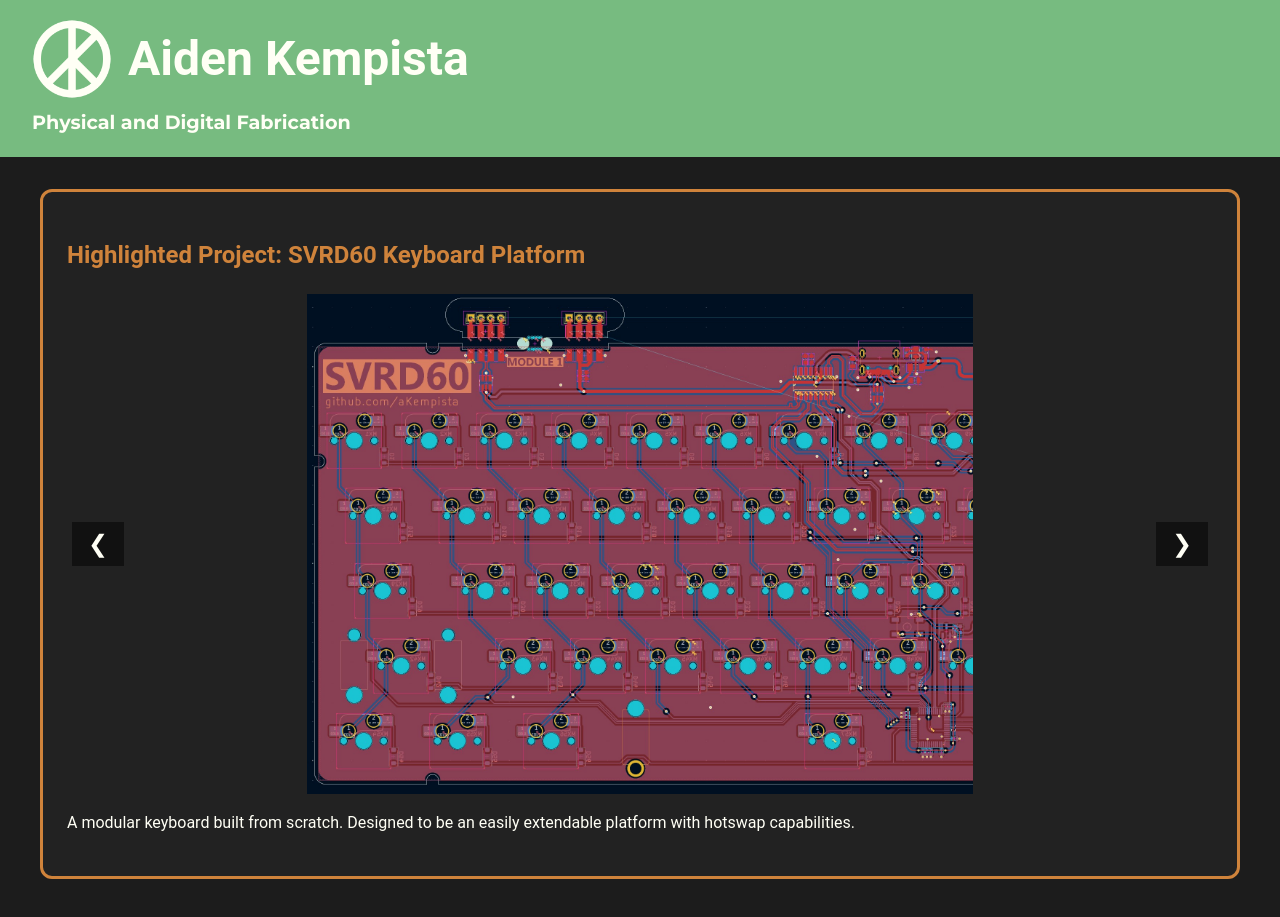
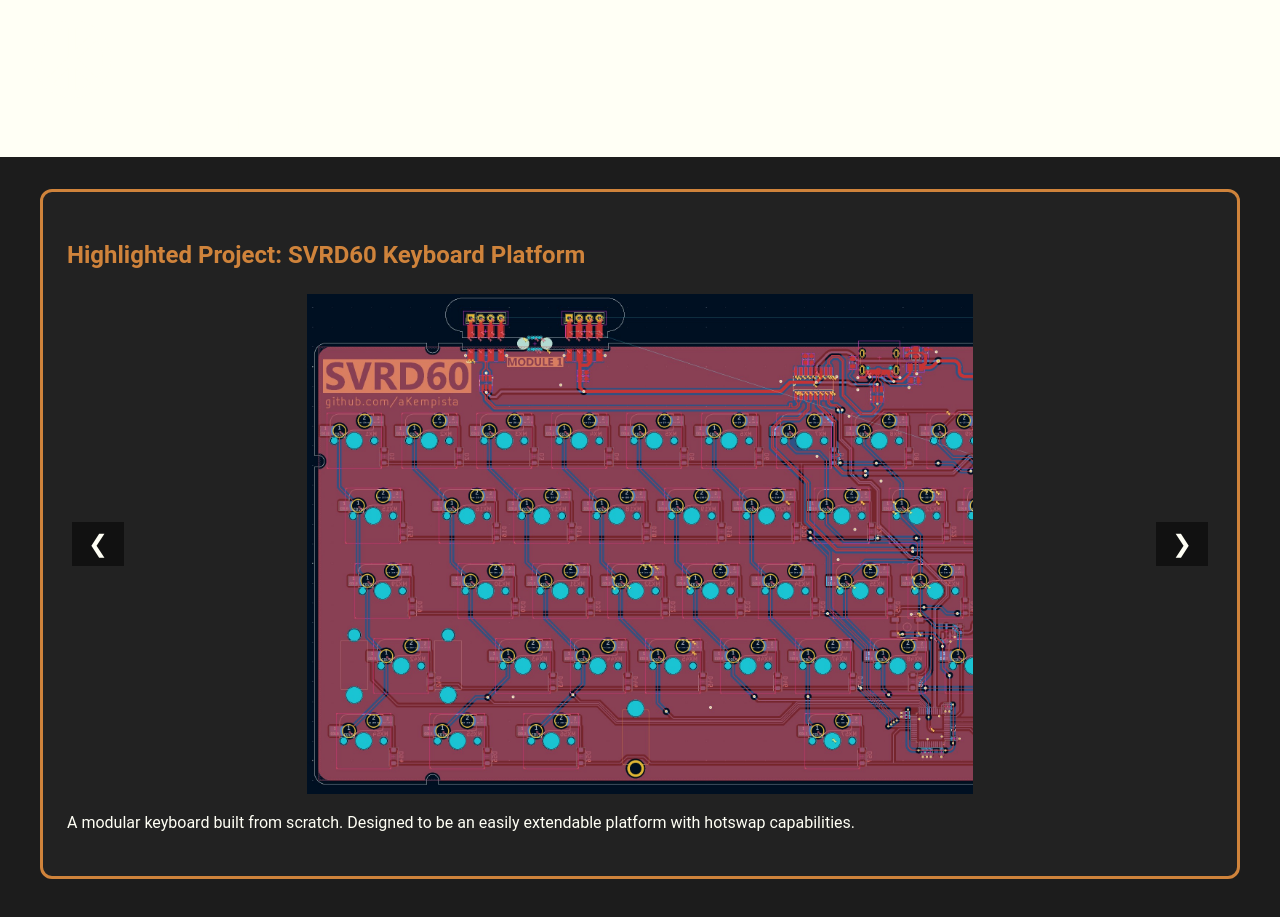
Before and after one commit to aKempista/akempista.github.io, a Jekyll site: the page built from index.html, in a window 1280 px wide. Shown: the top 917 px of the page. Built offline with Jekyll 4.4.1, drawn with Linux system fonts in a browser that asks for light colours; some web fonts are replaced.

Commit message:
updated colors again

```diff
--- a/_layouts/default.html
+++ b/_layouts/default.html
@@ -12,7 +12,7 @@
     :root {
       --primary: #1c1c1c;
       --secondary: #cf833b;
-      --highlight: #77bb80;
+      --highlight: #FFFFF5;
       --text: #FFFFF5;
     }
     body {
```
